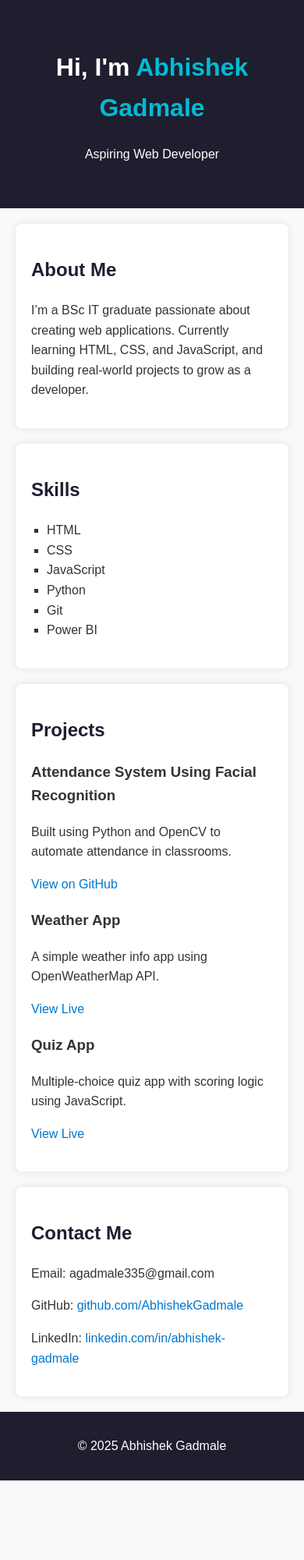
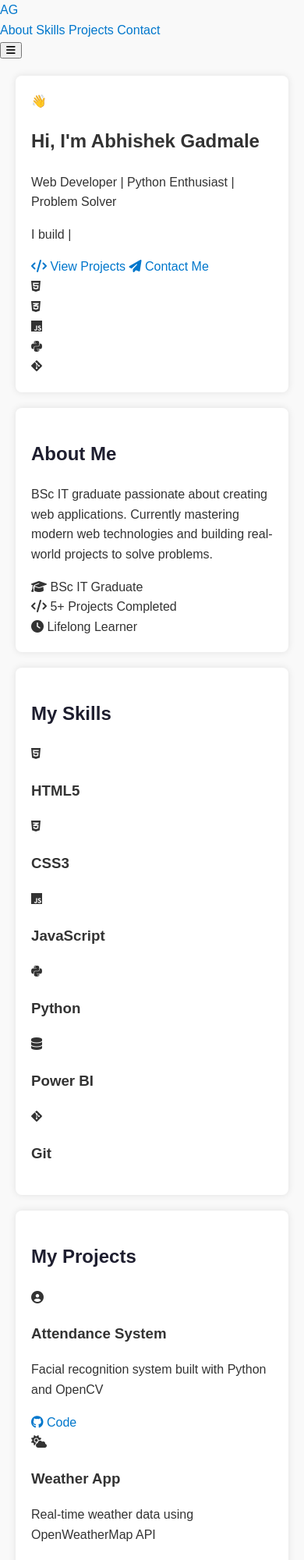
Before and after one commit to AbhishekGadmale/Portfolio-Website-, a plain HTML site: page index.html in a window 390 px wide. Shown: the top 2000 px of the page at 78% size. Before the commit the page ends 1898 px from the top, so only its background shows below. Drawn offline with Linux system fonts and the light colour scheme.

Commit message:
Update index.html

```diff
--- a/index.html
+++ b/index.html
@@ -1,62 +1,219 @@
 <!DOCTYPE html>
 <html lang="en">
 <head>
-  <meta charset="UTF-8" />
-  <meta name="viewport" content="width=device-width, initial-scale=1.0" />
-  <title>Abhishek | Web Developer</title>
-  <link rel="stylesheet" href="style.css" />
+  <meta charset="UTF-8">
+  <meta name="viewport" content="width=device-width, initial-scale=1.0">
+  <title>Abhishek Gadmale | Web Developer</title>
+  <link rel="stylesheet" href="https://cdnjs.cloudflare.com/ajax/libs/font-awesome/6.4.0/css/all.min.css">
+  <link href="https://fonts.googleapis.com/css2?family=Poppins:wght@300;500;700&family=Orbitron:wght@500&display=swap" rel="stylesheet">
+  <link rel="stylesheet" href="style.css">
 </head>
 <body>
-  <header>
-    <h1>Hi, I'm <span>Abhishek Gadmale</span></h1>
-    <p>Aspiring Web Developer</p>
-  </header>
+  <!-- Navigation -->
+  <nav class="navbar">
+    <div class="container">
+      <a href="#" class="logo">AG</a>
+      <div class="nav-links">
+        <a href="#about">About</a>
+        <a href="#skills">Skills</a>
+        <a href="#projects">Projects</a>
+        <a href="#contact">Contact</a>
+      </div>
+      <button class="menu-toggle">
+        <i class="fas fa-bars"></i>
+      </button>
+    </div>
+  </nav>
 
-  <section id="about">
-    <h2>About Me</h2>
-    <p>I’m a BSc IT graduate passionate about creating web applications. Currently learning HTML, CSS, and JavaScript, and building real-world projects to grow as a developer.</p>
-  </section>
+  <!-- Hero Section -->
+  <section id="hero">
+    <div class="hero-bg"></div>
+    <div class="container">
+      <div class="hero-content">
+        <div class="hero-text">
+          <div class="greeting">
+            <span class="wave">👋</span>
+            <h1>Hi, I'm <span class="name-gradient">Abhishek Gadmale</span></h1>
+          </div>
+          <p class="tagline">Web Developer | Python Enthusiast | Problem Solver</p>
 
-  <section id="skills">
-    <h2>Skills</h2>
-    <ul>
-      <li>HTML</li>
-      <li>CSS</li>
-      <li>JavaScript</li>
-      <li>Python</li>
-      <li>Git</li>
-      <li>Power BI</li>
-    </ul>
-  </section>
+          <div class="typing-container">
+            <p>I build <span class="typed-text"></span><span class="cursor">|</span></p>
+          </div>
 
-  <section id="projects">
-    <h2>Projects</h2>
-    <div class="project">
-      <h3>Attendance System Using Facial Recognition</h3>
-      <p>Built using Python and OpenCV to automate attendance in classrooms.</p>
-      <a href="https://github.com/AbhishekGadmale/Attendance-System-Using-Face-Recognition" target="_blank">View on GitHub</a>
-    </div>
-    <div class="project">
-      <h3>Weather App</h3>
-      <p>A simple weather info app using OpenWeatherMap API.</p>
-      <a href="https://abhishekgadmale.github.io/Weather-App/" target="_blank"> View Live </a>
-    </div>
-    <div class="project">
-      <h3>Quiz App</h3>
-      <p>Multiple-choice quiz app with scoring logic using JavaScript.</p>
-      <a href="https://abhishekgadmale.github.io/Quiz-App/" target="_blank"> View Live </a>
+          <div class="hero-buttons">
+            <a href="#projects" class="btn primary">
+              <i class="fas fa-code"></i> View Projects
+            </a>
+            <a href="#contact" class="btn secondary">
+              <i class="fas fa-paper-plane"></i> Contact Me
+            </a>
+          </div>
+        </div>
+
+        <div class="tech-icons">
+          <div class="icon" data-tooltip="HTML5"><i class="fab fa-html5"></i></div>
+          <div class="icon" data-tooltip="CSS3"><i class="fab fa-css3-alt"></i></div>
+          <div class="icon" data-tooltip="JavaScript"><i class="fab fa-js"></i></div>
+          <div class="icon" data-tooltip="Python"><i class="fab fa-python"></i></div>
+          <div class="icon" data-tooltip="Git"><i class="fab fa-git-alt"></i></div>
+        </div>
+      </div>
     </div>
   </section>
 
-  <section id="contact">
-    <h2>Contact Me</h2>
-    <p>Email: agadmale335@gmail.com</p>
-    <p>GitHub: <a href="https://github.com/AbhishekGadmale" target="_blank">github.com/AbhishekGadmale</a></p>
-    <p>LinkedIn: <a href="https://www.linkedin.com/in/abhishek-gadmale-1309b8353" target="_blank">linkedin.com/in/abhishek-gadmale</a></p>
+  <!-- About Section -->
+  <section id="about" class="section">
+    <div class="container">
+      <h2 class="section-title">About <span>Me</span></h2>
+      <div class="about-content">
+        <p>BSc IT graduate passionate about creating web applications. Currently mastering modern web technologies and building real-world projects to solve problems.</p>
+        <div class="about-details">
+          <div class="detail-item">
+            <i class="fas fa-graduation-cap"></i>
+            <span>BSc IT Graduate</span>
+          </div>
+          <div class="detail-item">
+            <i class="fas fa-code"></i>
+            <span>5+ Projects Completed</span>
+          </div>
+          <div class="detail-item">
+            <i class="fas fa-clock"></i>
+            <span>Lifelong Learner</span>
+          </div>
+        </div>
+      </div>
+    </div>
   </section>
 
+  <!-- Skills Section -->
+  <section id="skills" class="section">
+    <div class="container">
+      <h2 class="section-title">My <span>Skills</span></h2>
+      <div class="skills-grid">
+        <div class="skill-card">
+          <i class="fab fa-html5"></i>
+          <h3>HTML5</h3>
+          <div class="skill-bar">
+            <div class="skill-level" style="width: 90%"></div>
+          </div>
+        </div>
+        <div class="skill-card">
+          <i class="fab fa-css3-alt"></i>
+          <h3>CSS3</h3>
+          <div class="skill-bar">
+            <div class="skill-level" style="width: 85%"></div>
+          </div>
+        </div>
+        <div class="skill-card">
+          <i class="fab fa-js"></i>
+          <h3>JavaScript</h3>
+          <div class="skill-bar">
+            <div class="skill-level" style="width: 80%"></div>
+          </div>
+        </div>
+        <div class="skill-card">
+          <i class="fab fa-python"></i>
+          <h3>Python</h3>
+          <div class="skill-bar">
+            <div class="skill-level" style="width: 75%"></div>
+          </div>
+        </div>
+        <div class="skill-card">
+          <i class="fas fa-database"></i>
+          <h3>Power BI</h3>
+          <div class="skill-bar">
+            <div class="skill-level" style="width: 70%"></div>
+          </div>
+        </div>
+        <div class="skill-card">
+          <i class="fab fa-git-alt"></i>
+          <h3>Git</h3>
+          <div class="skill-bar">
+            <div class="skill-level" style="width: 80%"></div>
+          </div>
+        </div>
+      </div>
+    </div>
+  </section>
+
+  <!-- Projects Section -->
+  <section id="projects" class="section">
+    <div class="container">
+      <h2 class="section-title">My <span>Projects</span></h2>
+      <div class="projects-grid">
+        <div class="project-card">
+          <div class="project-header">
+            <i class="fas fa-user-circle"></i>
+            <h3>Attendance System</h3>
+          </div>
+          <p>Facial recognition system built with Python and OpenCV</p>
+          <div class="project-links">
+            <a href="https://github.com/AbhishekGadmale/Attendance-System-Using-Face-Recognition" target="_blank" class="btn small">
+              <i class="fab fa-github"></i> Code
+            </a>
+          </div>
+        </div>
+
+        <div class="project-card">
+          <div class="project-header">
+            <i class="fas fa-cloud-sun"></i>
+            <h3>Weather App</h3>
+          </div>
+          <p>Real-time weather data using OpenWeatherMap API</p>
+          <div class="project-links">
+            <a href="https://abhishekgadmale.github.io/Weather-App/" target="_blank" class="btn small">
+              <i class="fas fa-external-link-alt"></i> Live
+            </a>
+          </div>
+        </div>
+
+        <div class="project-card">
+          <div class="project-header">
+            <i class="fas fa-question-circle"></i>
+            <h3>Quiz App</h3>
+          </div>
+          <p>Interactive quiz application with scoring system</p>
+          <div class="project-links">
+            <a href="https://abhishekgadmale.github.io/Quiz-App/" target="_blank" class="btn small">
+              <i class="fas fa-external-link-alt"></i> Live
+            </a>
+          </div>
+        </div>
+      </div>
+    </div>
+  </section>
+
+  <!-- Contact Section -->
+  <section id="contact" class="section">
+    <div class="container">
+      <h2 class="section-title">Get In <span>Touch</span></h2>
+      <div class="contact-content">
+        <div class="contact-info">
+          <div class="info-item">
+            <i class="fas fa-envelope"></i>
+            <span>agadmale335@gmail.com</span>
+          </div>
+          <div class="info-item">
+            <i class="fab fa-github"></i>
+            <a href="https://github.com/AbhishekGadmale" target="_blank">github.com/AbhishekGadmale</a>
+          </div>
+          <div class="info-item">
+            <i class="fab fa-linkedin"></i>
+            <a href="https://linkedin.com/in/abhishek-gadmale" target="_blank">linkedin.com/in/abhishek-gadmale</a>
+          </div>
+        </div>
+      </div>
+    </div>
+  </section>
+
+  <!-- Footer -->
   <footer>
-    <p>© 2025 Abhishek Gadmale</p>
+    <div class="container">
+      <p>&copy; <span id="year"></span> Abhishek Gadmale. All rights reserved.</p>
+    </div>
   </footer>
+
+  <script src="script.js"></script>
 </body>
-</html>
+  </html>
```
